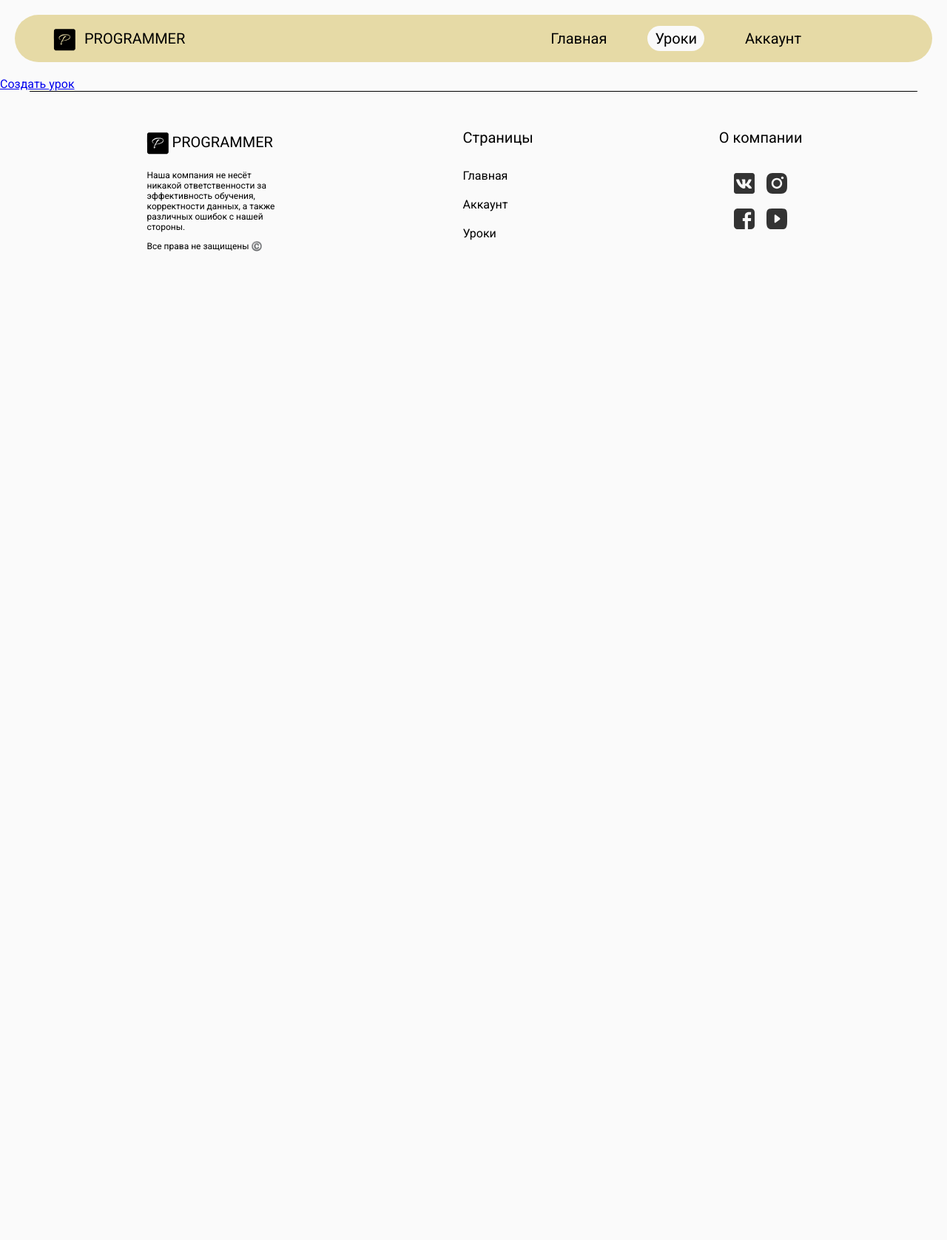
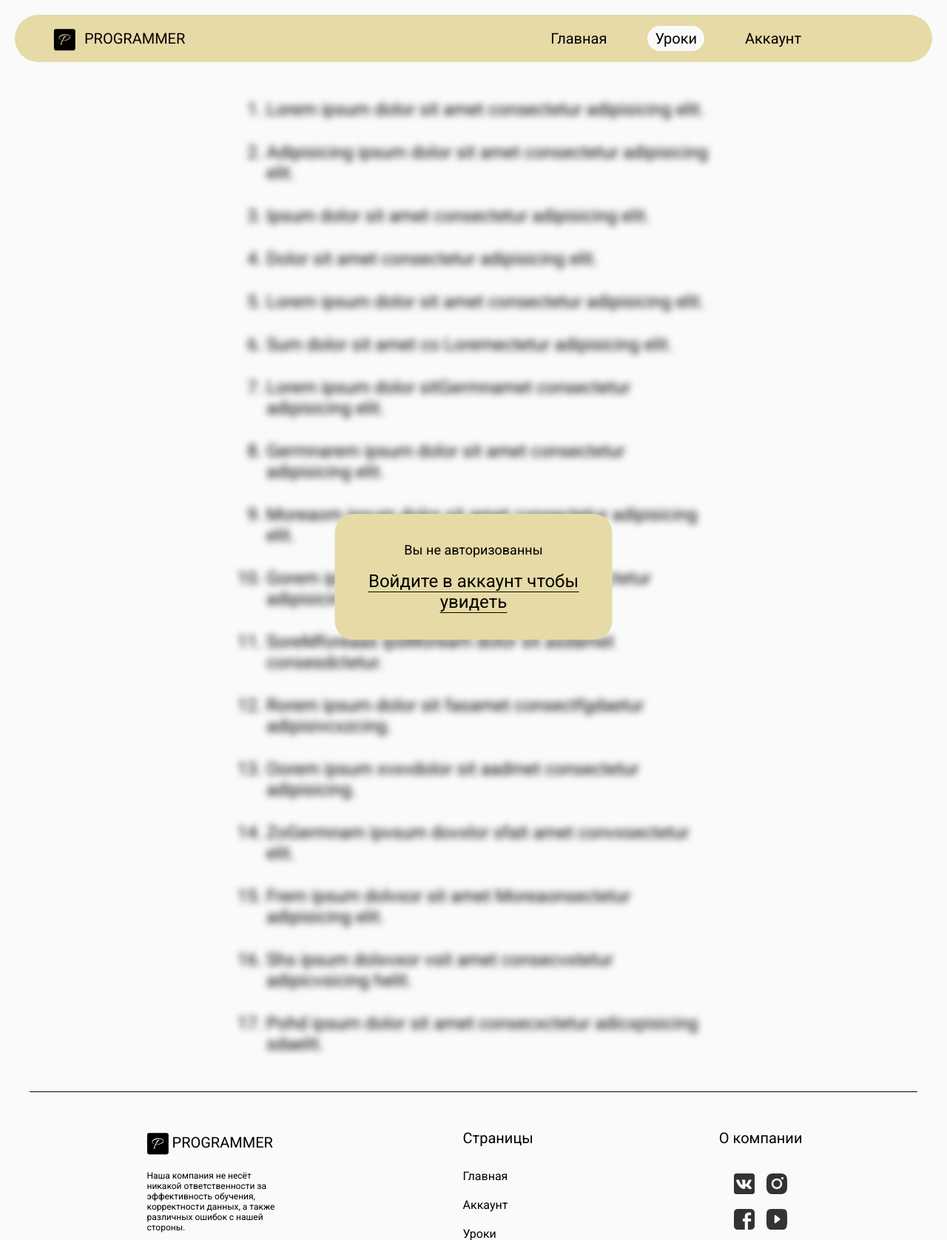
Before and after one commit to GodgonShlem/kursovaia, a Flask app: page /lessons in a window 1280 px wide. Shown: the top 1677 px of the page at 74% size. Before the commit the page ends 340 px from the top, so only its background shows below. Run offline with Flask 3, Linux system fonts and the light colour scheme.

Commit message:
Страница с созданными уроками
Страница для будущего просмотра уроков

```diff
--- a/app.py
+++ b/app.py
@@ -52,7 +52,12 @@ def index():
 
 @app.route('/lessons', methods=['GET','POST'])
 def lessons():
-    return render_template('lessons.html', active_page='lessons')
+    user_session = session.get('user_session')
+    if user_session:
+        lessonsDB = Lessons.query.all()
+        return render_template('lessons.html', active_page='lessons', lessons=lessonsDB)
+    else:
+        return render_template('lessons.html', active_page='lessons')
 
 @app.route('/lessoncreate', methods=['GET','POST'])
 def lessonsadmin():
--- /dev/null
+++ b/static/css/lessons.scss
@@ -0,0 +1,71 @@
+@use 'variables';
+.lessons {
+    width: 700px;
+    margin: 50px auto;
+    .lessons-link {
+        text-decoration: none;
+        color: variables.$MainColorText;
+        width: fit-content;
+        height: 40px;
+        padding: 5px 10px;
+        border-radius: 20px;
+        background-color: variables.$MainColor;
+        border: none;
+        font-size: 20px;
+        display: flex;
+        align-items: center;
+        justify-content: center;
+        cursor: pointer;
+        &:hover {
+            background-color: variables.$MainColorDarker;
+        }
+    }
+    .lessons-list {
+        .lessons-list-elem {
+            font-size: 24px;
+            margin: 30px;
+            a {
+                text-decoration: none;
+                color: variables.$MainColorText;
+                transition: .3s ease;
+                &:hover {
+                    color: variables.$MainColorTextHover;
+                }
+            }
+        }
+    }
+}
+.account-unlogged {
+    position: relative;
+    .account-unlogged-message {
+        width: 375px;
+        height: 150px;
+        position: absolute;
+        top: 50%;
+        left: 50%;
+        background-color: variables.$MainColor;
+        transform: translate(-50%, -50%);
+        border-radius: 25px;
+        z-index: 3;
+        text-align: center;
+        padding-top: 20px;
+        font-size: 24px;
+        .account-unlogged-message-title {
+            font-size: 18px;
+        }
+        .account-unlogged-message-text {
+            font-size: 24px;
+            color: variables.$MainColorText;
+            text-decoration: none;
+            border-bottom: 1px solid variables.$MainColorText;
+            transition: .2s ease;
+            &:hover {
+                color: variables.$MainColorTextHover;
+                border-bottom: 1px solid variables.$MainColorTextHover;
+            }
+        }
+    }
+    .account-unlogged-lessons {
+        filter: blur(5px);
+    }
+}
--- a/static/css/main.css
+++ b/static/css/main.css
@@ -442,3 +442,77 @@ html {
   background-color: rgb(250, 250, 250);
   cursor: pointer;
 }
+
+.lessons {
+  width: 700px;
+  margin: 50px auto;
+}
+.lessons .lessons-link {
+  text-decoration: none;
+  color: black;
+  width: -moz-fit-content;
+  width: fit-content;
+  height: 40px;
+  padding: 5px 10px;
+  border-radius: 20px;
+  background-color: #e6daa6;
+  border: none;
+  font-size: 20px;
+  display: flex;
+  align-items: center;
+  justify-content: center;
+  cursor: pointer;
+}
+.lessons .lessons-link:hover {
+  background-color: #d3c99a;
+}
+.lessons .lessons-list .lessons-list-elem {
+  font-size: 24px;
+  margin: 30px;
+}
+.lessons .lessons-list .lessons-list-elem a {
+  text-decoration: none;
+  color: black;
+  transition: 0.3s ease;
+}
+.lessons .lessons-list .lessons-list-elem a:hover {
+  color: rgba(0, 0, 0, 0.5);
+}
+.lessons .lessons-list .lessons-list-elem_block {
+  color: rgba(0, 0, 0, 0.5);
+}
+
+.account-unlogged {
+  position: relative;
+}
+.account-unlogged .account-unlogged-message {
+  width: 375px;
+  height: 150px;
+  position: absolute;
+  top: 50%;
+  left: 50%;
+  background-color: #e6daa6;
+  transform: translate(-50%, -50%);
+  border-radius: 25px;
+  z-index: 3;
+  text-align: center;
+  padding-top: 20px;
+  font-size: 24px;
+}
+.account-unlogged .account-unlogged-message .account-unlogged-message-title {
+  font-size: 18px;
+}
+.account-unlogged .account-unlogged-message .account-unlogged-message-text {
+  font-size: 24px;
+  color: black;
+  text-decoration: none;
+  border-bottom: 1px solid black;
+  transition: 0.2s ease;
+}
+.account-unlogged .account-unlogged-message .account-unlogged-message-text:hover {
+  color: rgba(0, 0, 0, 0.5);
+  border-bottom: 1px solid rgba(0, 0, 0, 0.5);
+}
+.account-unlogged .account-unlogged-lessons {
+  filter: blur(5px);
+}
--- a/static/css/main.scss
+++ b/static/css/main.scss
@@ -2,3 +2,4 @@
 @import 'account.scss';
 @import 'index.scss';
 @import 'interactions.scss';
+@import 'lessons.scss';
--- a/templates/lessons.html
+++ b/templates/lessons.html
@@ -1,4 +1,41 @@
 {% extends 'pattern.html' %}
 {% block main %}
-<a href="lessoncreate">Создать урок</a>
+{% if session['user_session'] %}
+        <div class="lessons">
+            <a href="lessoncreate" class="lessons-link">Изменения уроков</a>
+            <ol class="lessons-list">
+                {% for lesson in lessons %}
+                        <li class="lessons-list-elem"><a href="">{{ lesson.title }}</a>
+                {% endfor %}
+            </ol>
+        </div>
+    {% else %}
+        <div class="account-unlogged">
+            <div class="account-unlogged-message">
+                <p class="account-unlogged-message-title">Вы не авторизованны</p>
+                <a href="account" class="account-unlogged-message-text">Войдите в аккаунт чтобы увидеть</a>
+            </div>
+            <div class="lessons account-unlogged-lessons">
+                <ol class="lessons-list">
+                    <li class="lessons-list-elem"><a>Lorem ipsum dolor sit amet consectetur adipisicing elit.</a></li>
+                    <li class="lessons-list-elem"><a>Adipisicing ipsum dolor sit amet consectetur adipisicing elit.</a></li>
+                    <li class="lessons-list-elem"><a>Ipsum dolor sit amet consectetur adipisicing elit.</a></li>
+                    <li class="lessons-list-elem"><a>Dolor sit amet consectetur adipisicing elit.</a></li>
+                    <li class="lessons-list-elem"><a>Lorem ipsum dolor sit amet consectetur adipisicing elit.</a></li>
+                    <li class="lessons-list-elem"><a>Sum dolor sit amet co Loremectetur adipisicing elit.</a></li>
+                    <li class="lessons-list-elem"><a>Lorem ipsum dolor sitGermnamet consectetur adipisicing elit.</a></li>
+                    <li class="lessons-list-elem"><a>Germnarem ipsum dolor sit amet consectetur adipisicing elit.</a></li>
+                    <li class="lessons-list-elem"><a>Moreaom ipsum dolor sit amet consectetur adipisicing elit.</a></li>
+                    <li class="lessons-list-elem"><a>Gorem ipsum dolor Moreait ameasft consectetur adipisicing.</a></li>
+                    <li class="lessons-list-elem"><a>SoreMforeaas ipsMoream dolor sit asdamet consesdctetur.</a></li>
+                    <li class="lessons-list-elem"><a>Rorem ipsum dolor sit fasamet consectfgdaetur adipisivcxzcing.</a></li>
+                    <li class="lessons-list-elem"><a>Oorem ipsum xvxvdolor sit aadmet consectetur adipisicing.</a></li>
+                    <li class="lessons-list-elem"><a>ZoGermnam ipvsum dovxlor sfait amet convxsectetur elit.</a></li>
+                    <li class="lessons-list-elem"><a>Frem ipsum dolvxor sit amet Moreaonsectetur adipisicing elit.</a></li>
+                    <li class="lessons-list-elem"><a>Shs ipsum dolxvxor vsit amet consecvxtetur adipicvsicing helit.</a></li>
+                    <li class="lessons-list-elem"><a>Pohd ipsum dolor sit amet consecxctetur adicxpisicing sdaelit.</a></li>
+                </ol>
+            </div>
+        </div>
+    {% endif %}
 {% endblock %}
```
